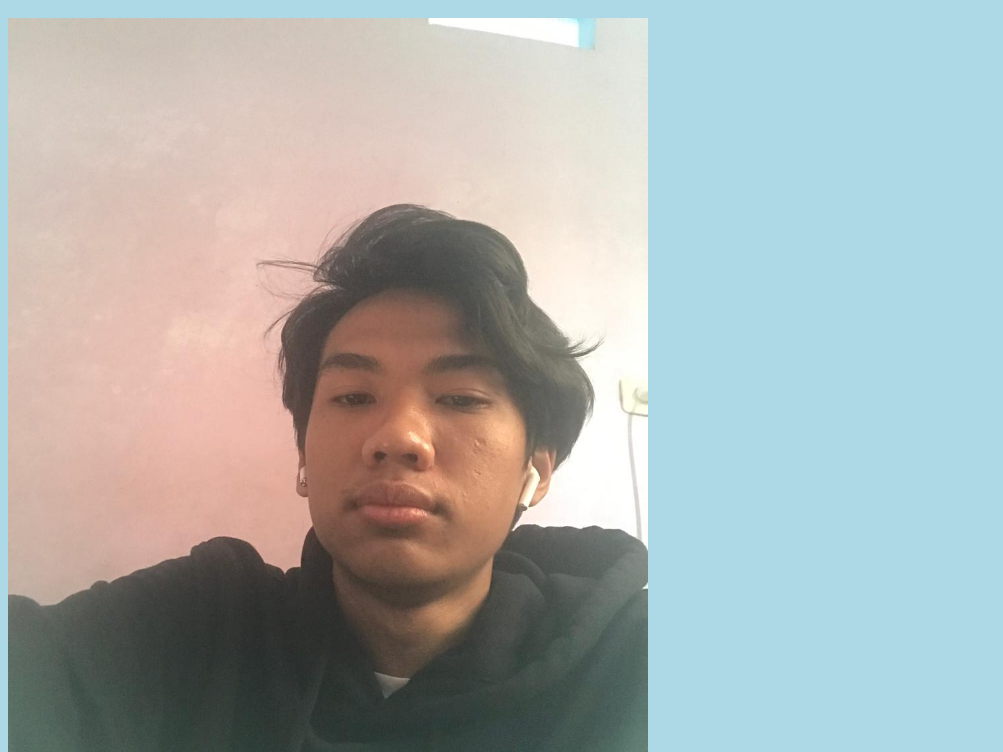
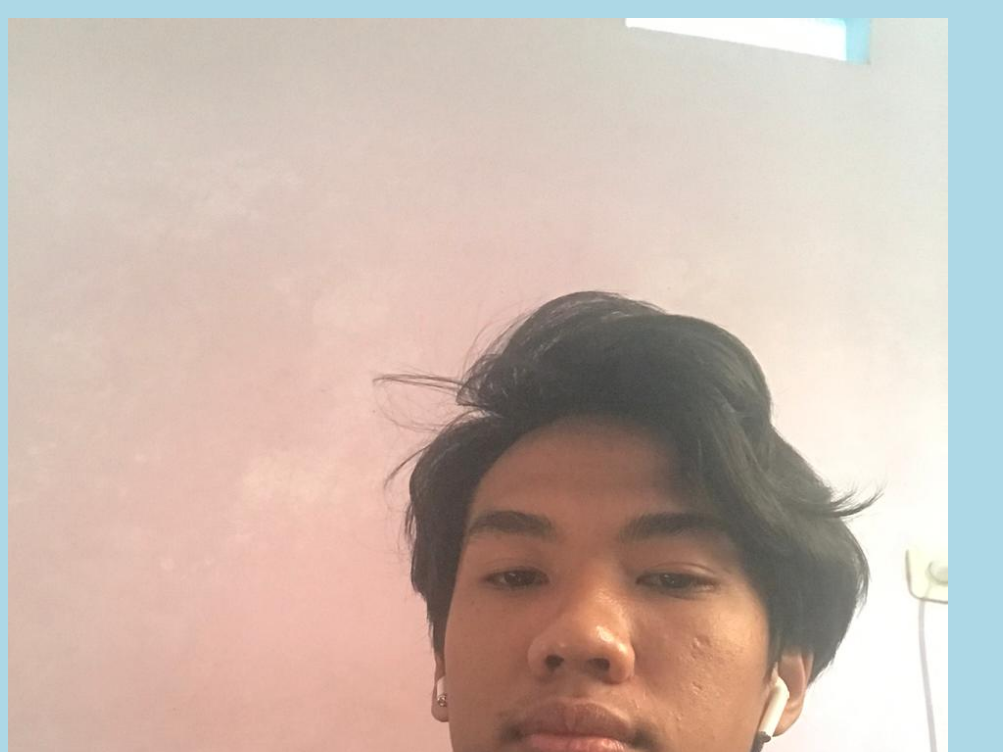
Before and after one commit to aufaarik/hello-world, a plain HTML site: page index.html in a window 1280 px wide. Shown: the part 48-800 px from the top of the page, without its empty margins (0-1003 px from the left). Drawn offline with Linux system fonts and the light colour scheme.

Commit message:
Update index.html

```diff
--- a/index.html
+++ b/index.html
@@ -5,7 +5,7 @@
     </head>
     <body>
         <h1>HALO DUNIA</h1>
-        <div><img src="rizki.jpeg" alt="Halo Dunia dari Git" style="width: 50%px;max-width:640px"></div>
+        <div><img src="rizki.jpeg" alt="Halo Dunia dari Git" style="width: 50%px;max-width:940px"></div>
         <p>File pertama saya</p>
         <p>Saya sedang Belajar menggunakan Github <i>branch merge</i></p>
         <p>Saya sedang Belajar menggunakan Github</p>
```
